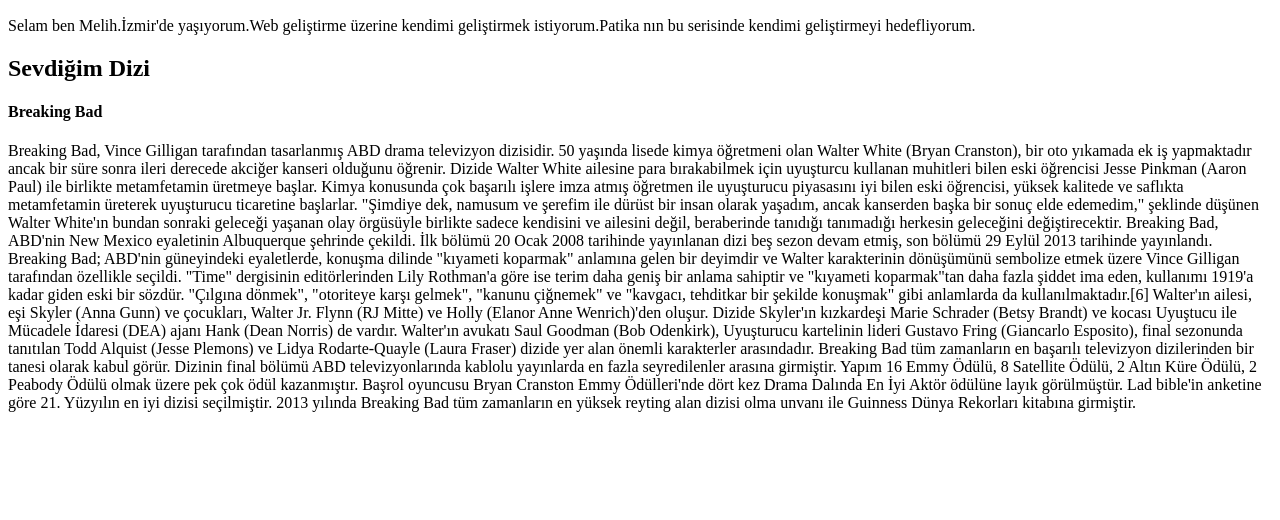
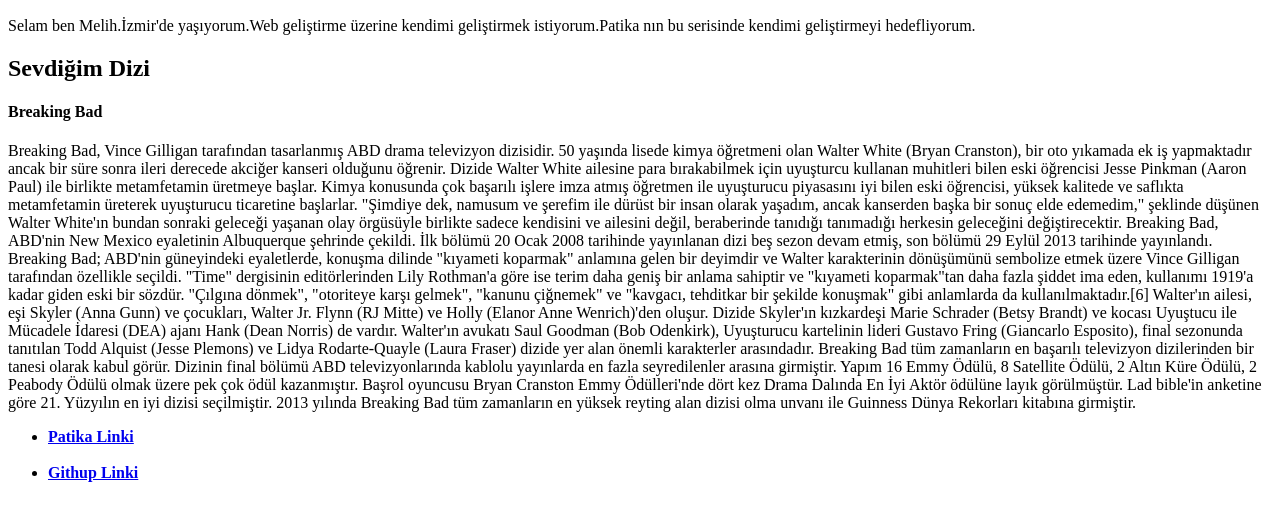
Before and after one commit to meliefendi/firstWebRepo, a plain HTML site: page index.html in a window 1280 px wide. Shown: the part 110-630 px from the top of the page. Drawn offline with Linux system fonts and the light colour scheme.

Commit message:
eksikler tamamlandı

```diff
--- a/index.html
+++ b/index.html
@@ -28,5 +28,20 @@
         Walter'ın ailesi, eşi Skyler (Anna Gunn) ve çocukları, Walter Jr. Flynn (RJ Mitte) ve Holly (Elanor Anne Wenrich)'den oluşur. Dizide Skyler'ın kızkardeşi Marie Schrader (Betsy Brandt) ve kocası Uyuştucu ile Mücadele İdaresi (DEA) ajanı Hank (Dean Norris) de vardır. Walter'ın avukatı Saul Goodman (Bob Odenkirk), Uyuşturucu kartelinin lideri Gustavo Fring (Giancarlo Esposito), final sezonunda tanıtılan Todd Alquist (Jesse Plemons) ve Lidya Rodarte-Quayle (Laura Fraser) dizide yer alan önemli karakterler arasındadır.
 
         Breaking Bad tüm zamanların en başarılı televizyon dizilerinden bir tanesi olarak kabul görür. Dizinin final bölümü ABD televizyonlarında kablolu yayınlarda en fazla seyredilenler arasına girmiştir. Yapım 16 Emmy Ödülü, 8 Satellite Ödülü, 2 Altın Küre Ödülü, 2 Peabody Ödülü olmak üzere pek çok ödül kazanmıştır. Başrol oyuncusu Bryan Cranston Emmy Ödülleri'nde dört kez Drama Dalında En İyi Aktör ödülüne layık görülmüştür. Lad bible'in anketine göre 21. Yüzyılın en iyi dizisi seçilmiştir. 2013 yılında Breaking Bad tüm zamanların en yüksek reyting alan dizisi olma unvanı ile Guinness Dünya Rekorları kitabına girmiştir.</p>
-</body>
+
+        <!-- patika profil linki sayfaya eklendi. -->
+<ul>
+    <li>
+        <a href="https://app.patika.dev/kajinski"><b>Patika Linki</b> </a><br>
+    </li><br>
+    <li>
+        <!-- githup linki eklendi. -->
+        <a href="https://github.com/meliefendi/firstWebRepo.git"><b>Githup Linki</b> </a>
+    </li>
+</ul>
+
+
+
+
+    </body>
 </html>
```
